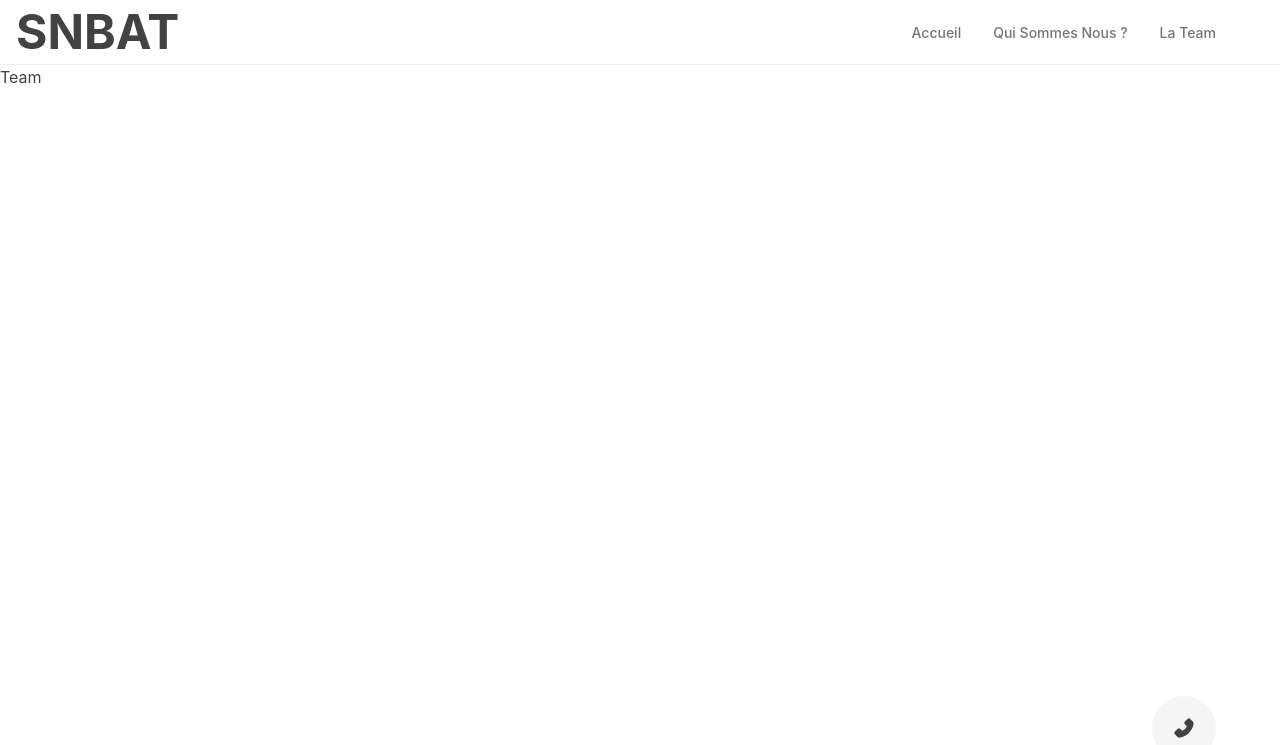
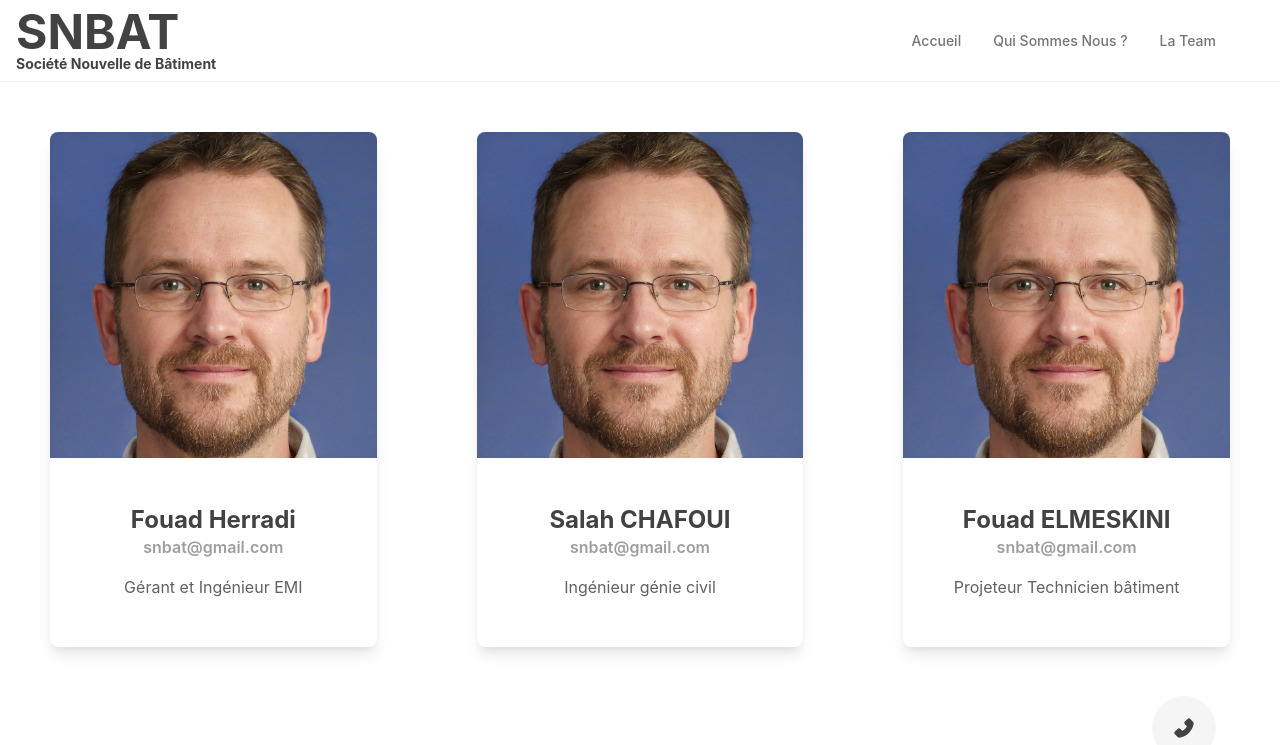
Before and after one commit to Reda-H/snbatco, a Next.js app: page /team in a window 1280 px wide. Shown: the top 745 px of the page. Built offline with nearby package versions, Linux system fonts and the light colour scheme.

Commit message:
added membercard

```diff
--- /dev/null
+++ b/components/MemberCard.js
@@ -0,0 +1,76 @@
+import {
+  Flex,
+  Box,
+  Image,
+  useColorModeValue,
+  Heading,
+  Text,
+  Center,
+} from "@chakra-ui/react";
+
+function MemberCard({ employee }) {
+  return (
+    <Flex p={50} w="full" alignItems="center" justifyContent="center">
+      <Box
+        bg={useColorModeValue("white", "gray.800")}
+        maxW="sm"
+        borderWidth="1px"
+        rounded="lg"
+        shadow="lg"
+        position="relative"
+      >
+        <Image
+          src={"/randomuser.jpg"}
+          alt={`Picture of ${employee.name}`}
+          roundedTop="lg"
+        />
+        <Center py={6}>
+          <Box w={"full"} rounded={"lg"} p={6} textAlign={"center"}>
+            <Heading fontSize={"2xl"} fontFamily={"body"}>
+              {employee.name}
+            </Heading>
+            <Text fontWeight={600} color={"gray.500"} mb={4}>
+              {employee.mail || "snbat@gmail.com"}
+            </Text>
+            <Text
+              textAlign={"center"}
+              color={useColorModeValue("gray.700", "gray.400")}
+              px={3}
+            >
+              {employee.role}
+            </Text>
+
+            {/* <Stack align={"center"} justify={"center"} direction={"row"} mt={6}>
+              <Badge
+                px={2}
+                py={1}
+                bg={useColorModeValue("gray.50", "gray.800")}
+                fontWeight={"400"}
+              >
+                #art
+              </Badge>
+              <Badge
+                px={2}
+                py={1}
+                bg={useColorModeValue("gray.50", "gray.800")}
+                fontWeight={"400"}
+              >
+                #photography
+              </Badge>
+              <Badge
+                px={2}
+                py={1}
+                bg={useColorModeValue("gray.50", "gray.800")}
+                fontWeight={"400"}
+              >
+                #music
+              </Badge>
+            </Stack> */}
+          </Box>
+        </Center>
+      </Box>
+    </Flex>
+  );
+}
+
+export default MemberCard;
--- a/components/Navbar.js
+++ b/components/Navbar.js
@@ -61,7 +61,7 @@ export default function Navbar() {
             fontFamily={"heading"}
             color={useColorModeValue("gray.800", "white")}
           >
-            SNBAT
+            SNBAT<Heading size={"xs"}>Société Nouvelle de Bâtiment </Heading>
           </Heading>
         </Flex>
 
--- a/pages/team.js
+++ b/pages/team.js
@@ -1,7 +1,74 @@
+import { Box, SimpleGrid } from "@chakra-ui/layout";
 import React from "react";
+import MemberCard from "../components/MemberCard";
 
 function Team() {
-  return <div>Team</div>;
+  let data = [
+    {
+      name: "Fouad Herradi",
+      role: "Gérant et Ingénieur EMI",
+      departement: "Génie Civil",
+      image: "/randomuser.jpg",
+    },
+    {
+      name: "Salah CHAFOUI",
+      role: "Ingénieur génie civil",
+      departement: "Génie Civil",
+      image: "/randomuser.jpg",
+    },
+    {
+      name: "Fouad ELMESKINI",
+      role: "Projeteur Technicien bâtiment",
+      departement: "Génie Civil",
+      image: "/randomuser.jpg",
+    },
+    {
+      name: "Mounia LAMRAHI",
+      role: "Dessinatrice",
+      departement: "Génie Civil",
+      image: "/randomuser.jpg",
+    },
+    {
+      name: "Oussama BADANI",
+      role: "Métreur",
+      departement: "Génie Civil",
+      image: "/randomuser.jpg",
+    },
+    {
+      name: "Ghizlane HAYANI MOUNIR",
+      role: "Ingénieur en génie énergétique",
+      departement: "Département des lots techniques et Energétiques",
+      image: "/randomuser.jpg",
+    },
+    {
+      name: "Anas EL BAHICHI",
+      role: "Licencié en Electronique",
+      departement: "Département des lots techniques et Energétiques",
+      image: "/randomuser.jpg",
+    },
+    {
+      name: "Soumia ADLI",
+      role: "Technicienne en Electricité de Maintenance Industrielle",
+      departement: "Département des lots techniques et Energétiques",
+      image: "/randomuser.jpg",
+    },
+    {
+      name: "Nora BENALLA",
+      role: "Chargée d’expertises auprès des tribunaux",
+      departement: "Département Expertises",
+      image: "/randomuser.jpg",
+    },
+  ];
+
+  return (
+    <Box>
+      <SimpleGrid columns={[1, 3]}>
+        {data.map((employee) => (
+          <MemberCard employee={employee} />
+        ))}
+      </SimpleGrid>
+    </Box>
+  );
 }
 
 export default Team;
```
Also changed, not shown: components/Carousel.js (+11 -9 lines), public/randomuser.jpg (added).
